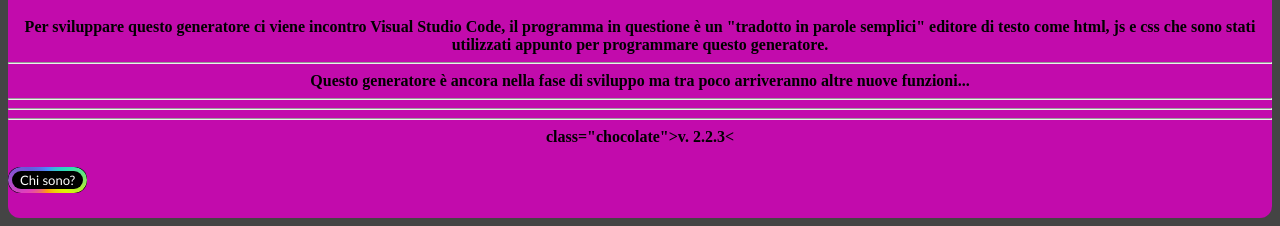
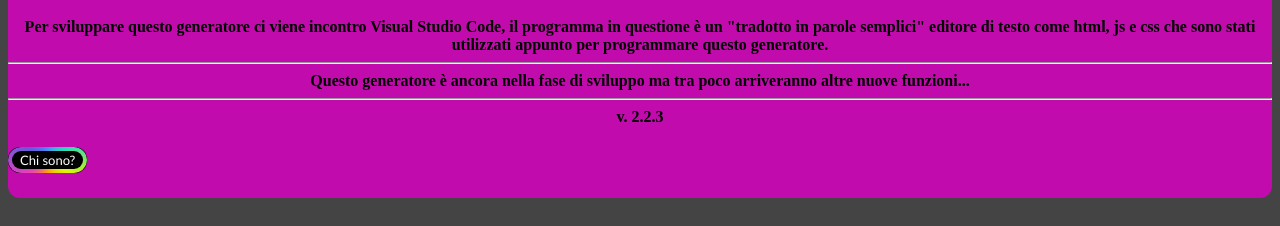
Before and after one commit to EpLeBoY/randomNum, a plain HTML site: page index.html in a window 1280 px wide. Shown: the part 675-901 px from the top of the page. Drawn offline with Linux system fonts and the light colour scheme.

Commit message:
Update index.html

```diff
--- a/index.html
+++ b/index.html
@@ -40,8 +40,8 @@
             <hr>
             Questo generatore è ancora nella fase di sviluppo ma tra poco arriveranno altre nuove funzioni...
                 <hr>
-                <hr><hr>
-                class="chocolate">v. 2.2.3<
+
+                v. 2.2.3
             </h4>
 
 
```
